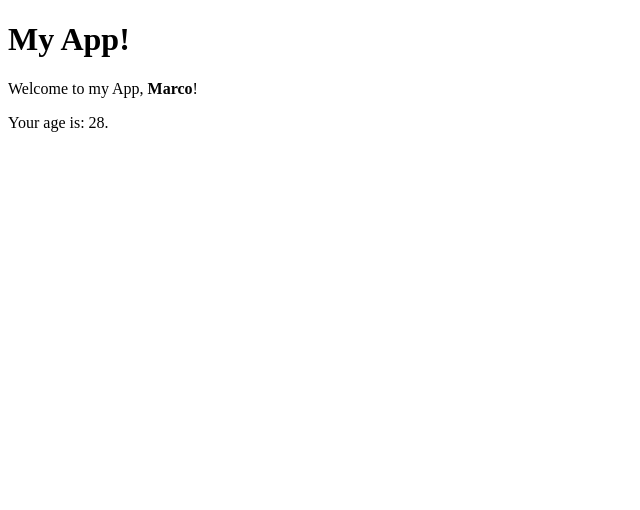
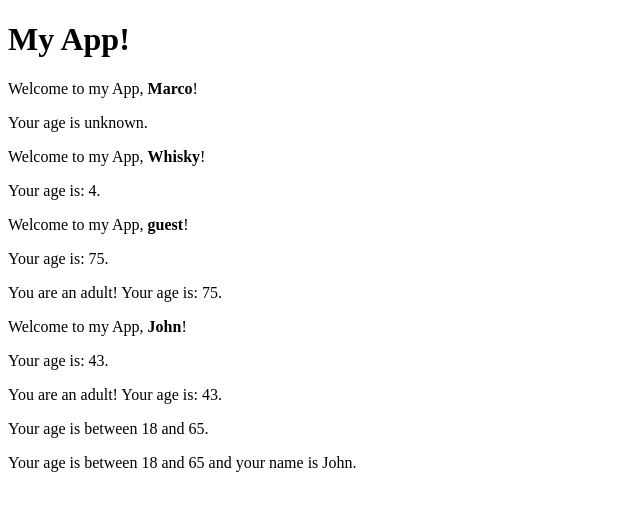
Before and after one commit to SkelGames95/ReactModules, a React (Vite) app in the folder Exercises/ReactApp/: page / in a window 1280 px wide. Shown: the top 510 px of the page, without its empty margins (0-640 px from the left). Built offline with nearby package versions, Linux system fonts and the light colour scheme.

Commit message:
CondRend1 done

```diff
--- a/Exercises/ReactApp/src/Age.jsx
+++ /dev/null
@@ -1,3 +0,0 @@
-export const Age = ({age}) => <p>Your age is: {age}.</p>
-
-Age.defaultProps = {age: "undefined"};
--- a/Exercises/ReactApp/src/App.jsx
+++ b/Exercises/ReactApp/src/App.jsx
@@ -4,7 +4,10 @@ import { Welcome } from "./Welcome"
 export const App = () => {
     return ( <div>
         <h1>My App!</h1>
-        <Welcome name="Marco" />
+        <Welcome name="Marco"/>
+        <Welcome name="Whisky" age={4}/>
+        <Welcome age={75}/>
+        <Welcome name="John" age={43}/>
     </div>
 )}
 
--- a/Exercises/ReactApp/src/Welcome.jsx
+++ b/Exercises/ReactApp/src/Welcome.jsx
@@ -1,9 +1,11 @@
-import { Age } from "./Age";
-
-export const Welcome = ({name}) => {
+export const Welcome = ({name, age}) => {
     return (<div>
         <p>Welcome to my App, <strong>{name}</strong>!</p>
-        <Age age={28}/>
+        {age && <p>Your age is: {age}.</p>}
+        {age > 18 && <p>You are an adult! Your age is: {age}.</p>}
+        {age >= 18 && age <= 65 && <p>Your age is between 18 and 65.</p>}
+        {age >= 18 && age <= 65 && name=="John" && <p>Your age is between 18 and 65 and your name is John.</p>}
+        {!age && <p>Your age is unknown.</p>}
     </div>
 )}
 
```
